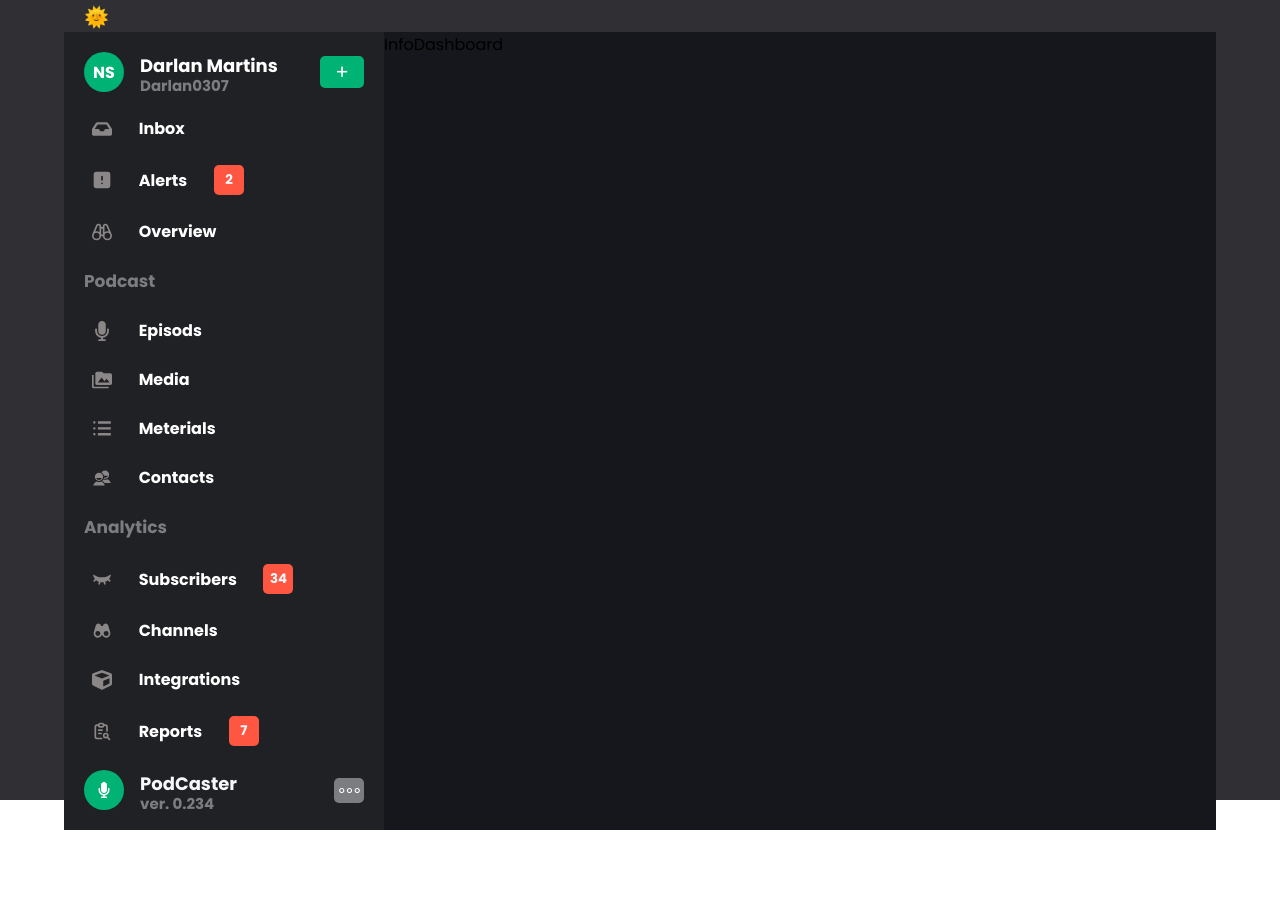
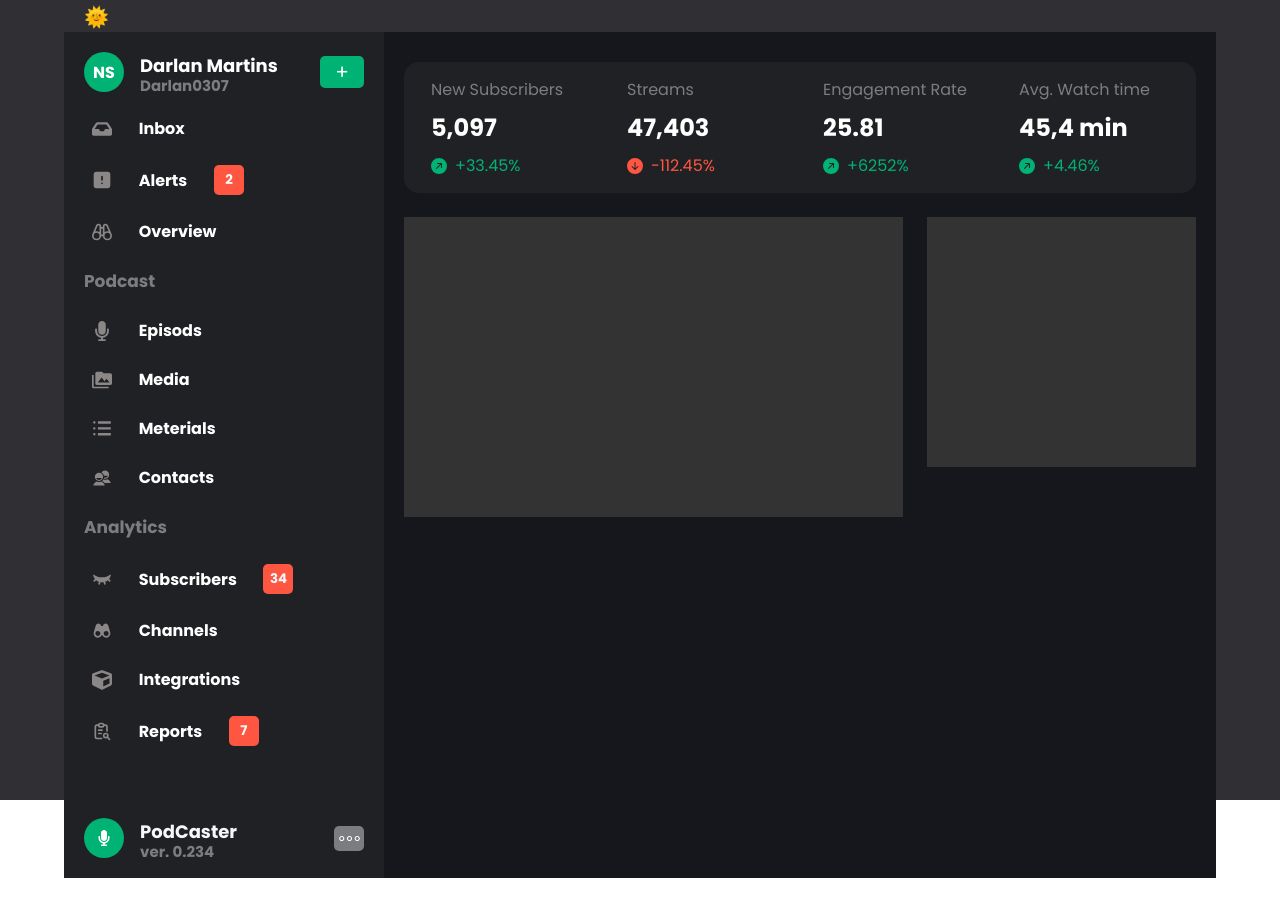
Before and after one commit to Darlan0307/Dashboard_React_Typescript, a React (Vite) app: page / in a window 1280 px wide. Before the commit the page ends 862 px from the top, so only its background shows below. Built offline with nearby package versions, Linux system fonts and the light colour scheme.

Commit message:
:lipstick: seção das estatistiscas finalizada

```diff
--- /dev/null
+++ b/src/components/Estatistic/index.tsx
@@ -0,0 +1,52 @@
+import { UseTheme } from '../../context/ThemeContext'
+import './styles.scss'
+import { BsArrowUpRightCircleFill,BsArrowDownCircleFill } from "react-icons/bs";
+
+const Estatistic = () => {
+
+  const {isDark} = UseTheme()
+
+  return (
+    <section className={`estatistic ${isDark ? "dark" : ""}`}>
+
+      <article className='card'>
+        <p>New Subscribers</p>
+        <h2>5,097</h2>
+        <div>
+          <BsArrowUpRightCircleFill/>
+          <span>+33.45%</span>
+        </div>
+      </article>
+
+      <article className='card'>
+        <p>Streams</p>
+        <h2>47,403</h2>
+        <div className='negative'>
+          <BsArrowDownCircleFill/>
+          <span>-112.45%</span>
+        </div>
+      </article>
+
+      <article className='card'>
+        <p>Engagement Rate</p>
+        <h2>25.81</h2>
+        <div>
+          <BsArrowUpRightCircleFill/>
+          <span>+6252%</span>
+        </div>
+      </article>
+
+      <article className='card'>
+        <p>Avg. Watch time</p>
+        <h2>45,4 min</h2>
+        <div>
+          <BsArrowUpRightCircleFill/>
+          <span>+4.46%</span>
+        </div>
+      </article>
+
+    </section>
+  )
+}
+
+export default Estatistic
--- /dev/null
+++ b/src/components/Estatistic/styles.scss
@@ -0,0 +1,57 @@
+.estatistic{
+  display: flex;
+  background-color: #ffffff;
+  padding: 15px 20px;
+  align-items: center;
+  gap: 2em;
+  justify-content: space-around;
+  align-items: center;
+  flex-wrap: wrap;
+  width: 100%;
+  border-radius: 15px;
+  .card{
+    display: flex;
+    flex-direction: column;
+    gap: .5em;
+    width: 150px;
+    p{
+     color: #7c7d81;;
+    }
+
+    h2{
+      color: black;
+    }
+
+    div{
+      display: flex;
+      gap: .5em;
+      align-items: center;
+
+      svg{
+        color: #00b273;
+      }
+      span{
+        color: #00b273;
+      }
+    }
+
+    .negative{
+      svg{
+        color: #ff5642;
+      }
+      span{
+        color: #ff5642;
+      }
+    }
+  }
+}
+
+.dark{
+  background-color: #202125;
+
+  .card{
+    h2{
+      color: white;
+    }
+  }
+}
--- a/src/components/InfoDashboard/index.tsx
+++ b/src/components/InfoDashboard/index.tsx
@@ -1,8 +1,15 @@
+import Estatistic from '../Estatistic'
 import './styles.scss'
 
 const InfoDashboard = () => {
   return (
-    <div>InfoDashboard</div>
+    <div className='info-dashboard'>
+      <Estatistic/>
+      <div className='container-graphs'>
+        <div className='teste-1'></div>
+        <div className='teste-2'></div>
+      </div>
+    </div>
   )
 }
 
--- a/src/components/InfoDashboard/styles.scss
+++ b/src/components/InfoDashboard/styles.scss
@@ -0,0 +1,27 @@
+.info-dashboard{
+  width: 100%;
+  padding: 30px 20px;
+  display: flex;
+  flex-direction: column;
+  gap: 1.5em;
+
+
+  .container-graphs{
+    display: flex;
+    gap: 1.5em;
+
+    .teste-1,.teste-2{
+      background-color: #333;
+    }
+
+    .teste-1{
+      width: 65%;
+      height: 300px;
+    }
+
+    .teste-2{
+      width: 35%;
+      height: 250px;
+    }
+  }
+}
--- a/src/components/Navbar/styles.scss
+++ b/src/components/Navbar/styles.scss
@@ -175,6 +175,7 @@
 }
 
 .info-navbar{
+  margin-top: 3em;
   display: flex;
   justify-content: space-between;
   align-items: center;
```
